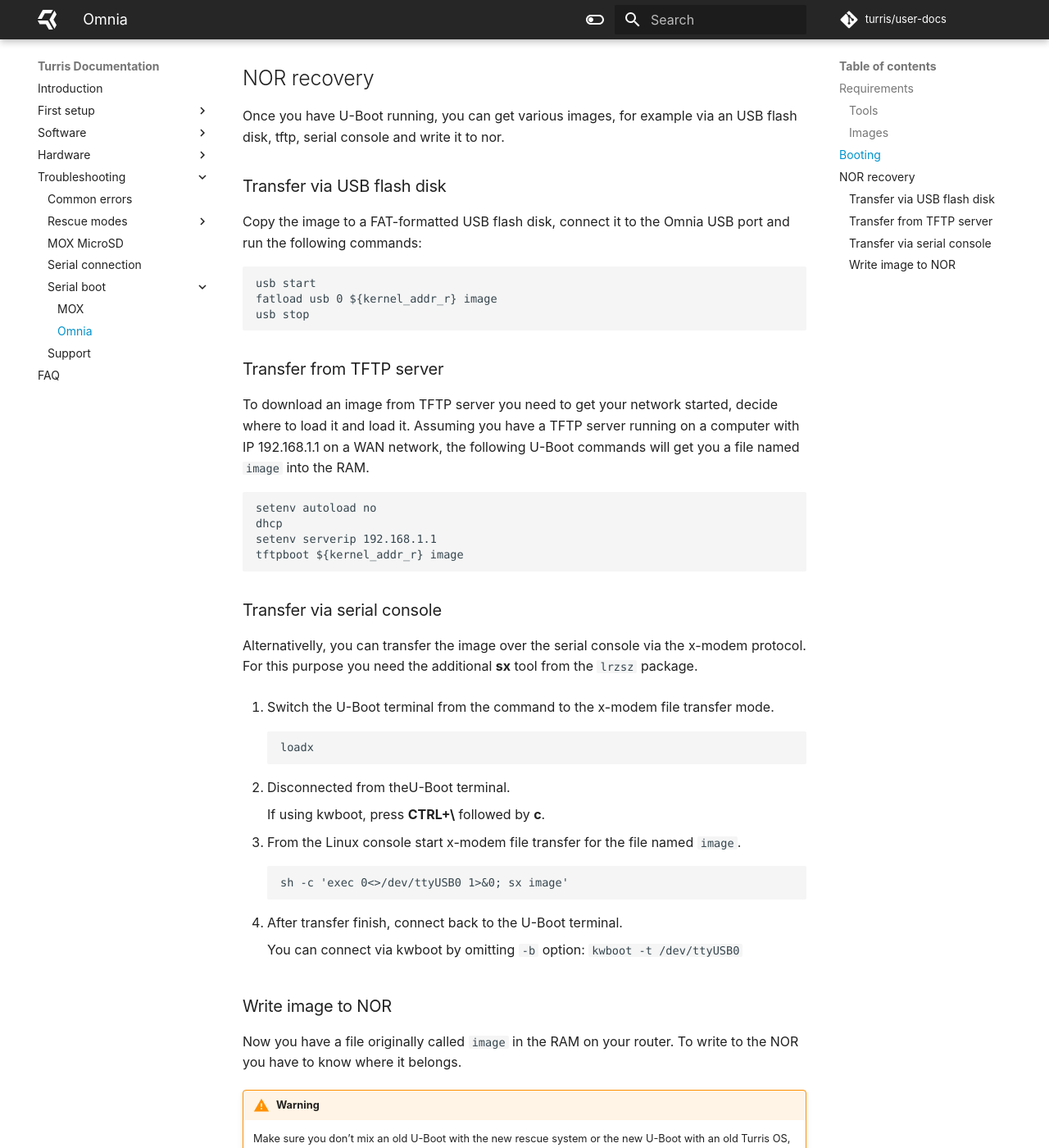
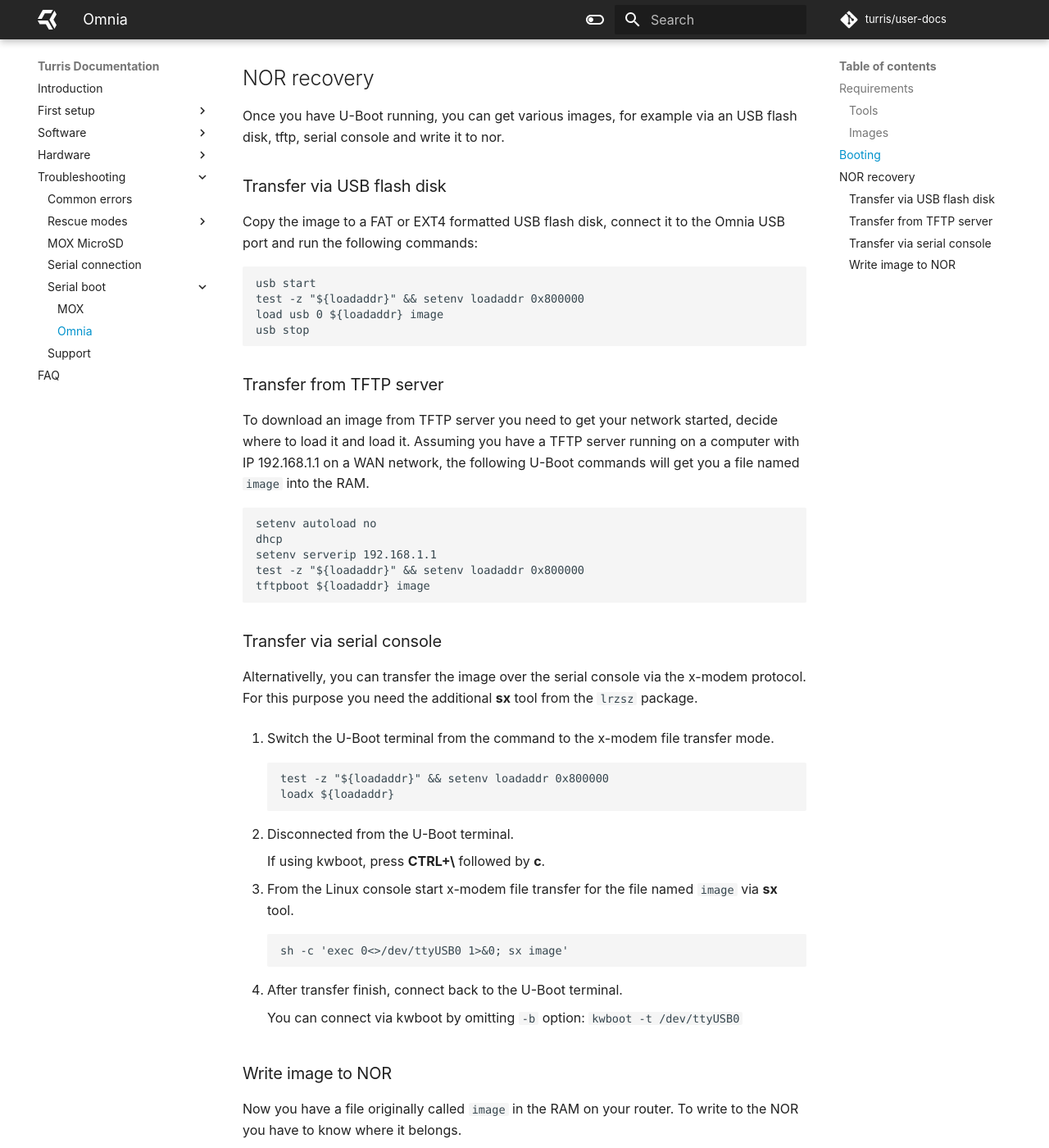
Before and after one commit to turris-cz/user-docs, an MkDocs documentation site: the page built from docs/hw/omnia/serial-boot.md, in a window 1280 px wide and 1400 px high, scrolled down 1501 px. Shown: the whole window at 82% size. Built offline with MkDocs 1.6.1 and Material for MkDocs 9.7.7, drawn with Linux system fonts in a browser that asks for light colours; some of the changed text lies outside the part shown.

Commit message:
hw/omnia/serial-boot: Fixes to work with all U-boot versions

````diff
--- a/docs/hw/omnia/serial-boot.md
+++ b/docs/hw/omnia/serial-boot.md
@@ -75,12 +75,13 @@
 
 ### Transfer via USB flash disk
 
-Copy the image to a FAT-formatted USB flash disk, connect it to the Omnia USB
+Copy the image to a FAT or EXT4 formatted USB flash disk, connect it to the Omnia USB
 port and run the following commands:
 
 ```
 usb start
-fatload usb 0 ${kernel_addr_r} image
+test -z "${loadaddr}" && setenv loadaddr 0x800000
+load usb 0 ${loadaddr} image
 usb stop
 ```
 
@@ -95,7 +96,8 @@
 setenv autoload no
 dhcp
 setenv serverip 192.168.1.1
-tftpboot ${kernel_addr_r} image
+test -z "${loadaddr}" && setenv loadaddr 0x800000
+tftpboot ${loadaddr} image
 ```
 
 ### Transfer via serial console
@@ -108,15 +110,16 @@
     mode.
 
     ```
-    loadx
+    test -z "${loadaddr}" && setenv loadaddr 0x800000
+    loadx ${loadaddr}
     ```
 
-2. Disconnected from theU-Boot terminal.
+2. Disconnected from the U-Boot terminal.
 
     If using kwboot, press **CTRL+\\** followed by **c**.
 
 3. From the Linux console start x-modem file transfer for the file named
-    `image`.
+    `image` via **sx** tool.
 
     ```
     sh -c 'exec 0<>/dev/ttyUSB0 1>&0; sx image'
@@ -137,21 +140,21 @@
     the latest version if you are reflashing.
 
 To reflash U-Boot, your image file on TFTP will be the `uboot` file from
-the _[Images](#u-boot)_ section and you need to write it from the beginning of
+the _[Images](#images)_ section and you need to write it from the beginning of
 the NOR.
 
 ```
 sf probe
-sf update ${kernel_addr_r} 0 ${filesize}
+sf update ${loadaddr} 0 ${filesize}
 ```
 
 To recover the rescue system, your image file will be `rescue` from
-the _[Images](#rescue-image)_ section and you need to start writing it after
+the _[Images](#images)_ section and you need to start writing it after
 the first megabyte that is reserved for U-Boot.
 
 ```
 sf probe
-sf update ${kernel_addr_r} 0x00100000 ${filesize}
+sf update ${loadaddr} 0x00100000 ${filesize}
 ```
 
 After that, you can call the `reset` command or hit the reset button and see
````
